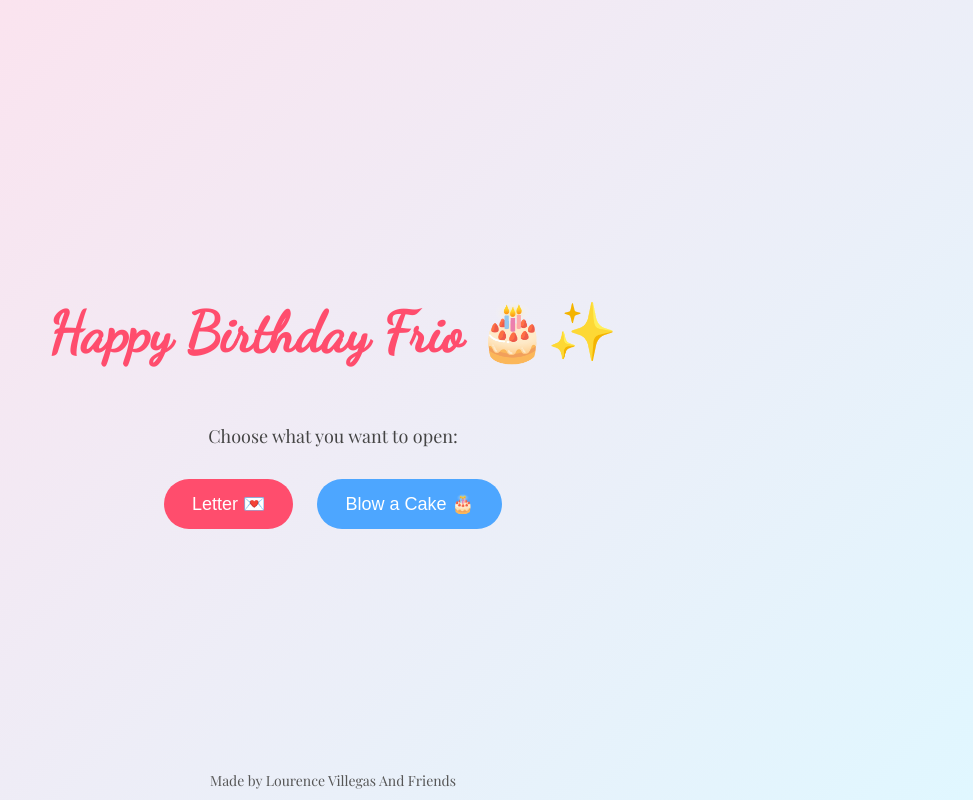
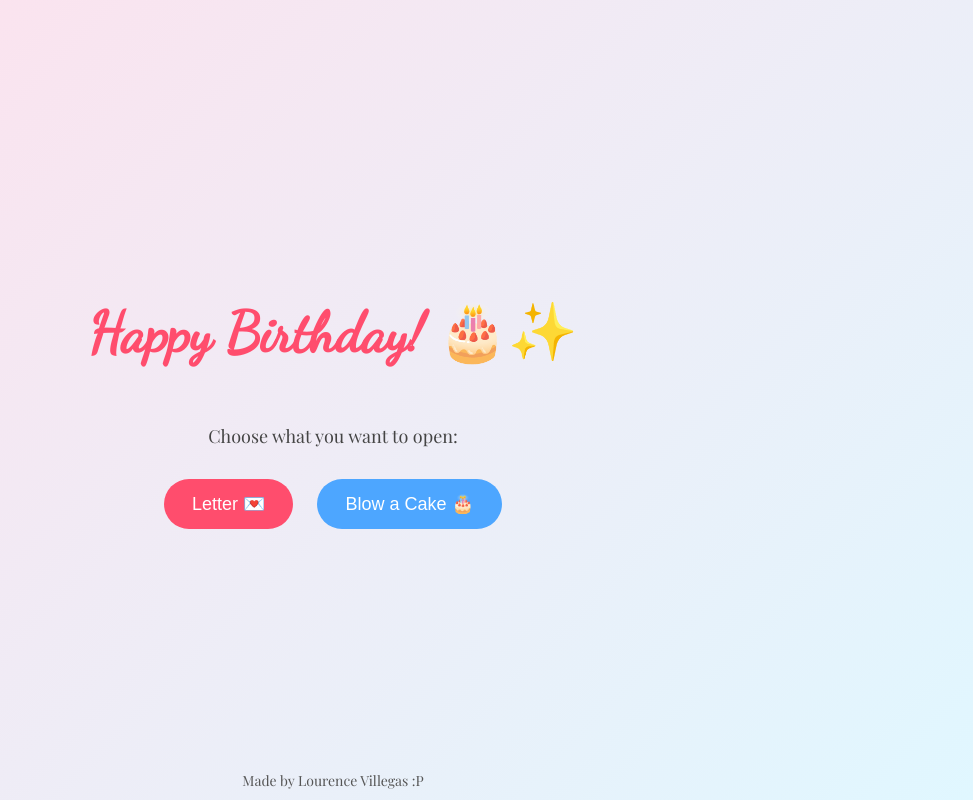
Before and after one commit to lourii8812/Bidetsite, a plain HTML site: page index.html in a window 1280 px wide. Shown: the whole page, without its empty margins (307-1280 px from the left). Drawn offline with nearby package versions, Linux system fonts and the light colour scheme.

Commit message:
Update index.html

```diff
--- a/index.html
+++ b/index.html
@@ -4,7 +4,7 @@
 <meta charset="UTF-8">
 <meta name="viewport" content="width=device-width, initial-scale=1.0">
 
-<title>Happy Birthday Frio 🎂✨</title>
+<title>Happy Birthday 🎂✨</title>
 
 <link href="https://fonts.googleapis.com/css2?family=Playfair+Display&family=Dancing+Script&display=swap" rel="stylesheet">
 
@@ -14,7 +14,7 @@
 <body>
 
 <div id="home" class="screen active">
-    <h1>Happy Birthday Frio 🎂✨</h1>
+    <h1>Happy Birthday! 🎂✨</h1>
     <p>Choose what you want to open:</p>
     <div>
         <button class="btn main-btn" onclick="showLetter(); launchConfetti();">Letter 💌</button>
@@ -23,7 +23,7 @@
 </div>
 
 <div id="letter" class="screen">
-    <h1>For Frio 💌</h1>
+    <h1>For someone 💌</h1>
 
     <p>
         Happy 🥺 happy 🤧 birthday 🎉 lmao!<br><br>
@@ -63,7 +63,7 @@
 <button id="backBtn" class="back-btn" onclick="goBack()">← Back</button>
 
 <div class="credit">
-    Made by Lourence Villegas And Friends
+    Made by Lourence Villegas :P
 </div>
 
 <script src="script.js"></script>
```
